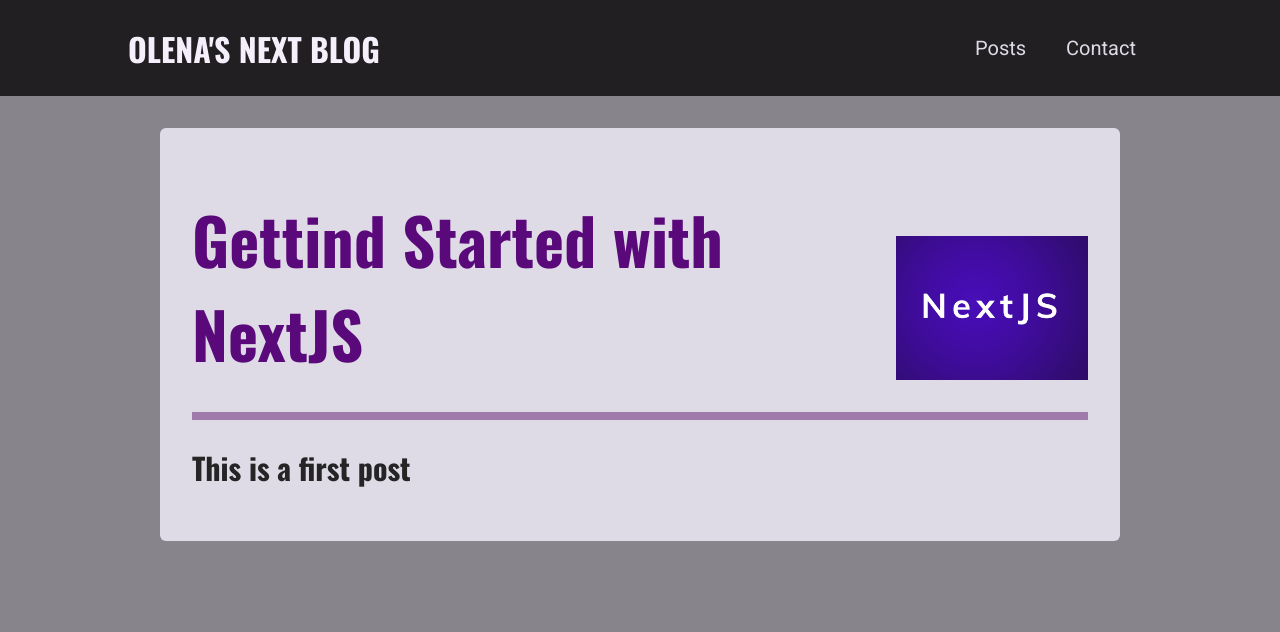
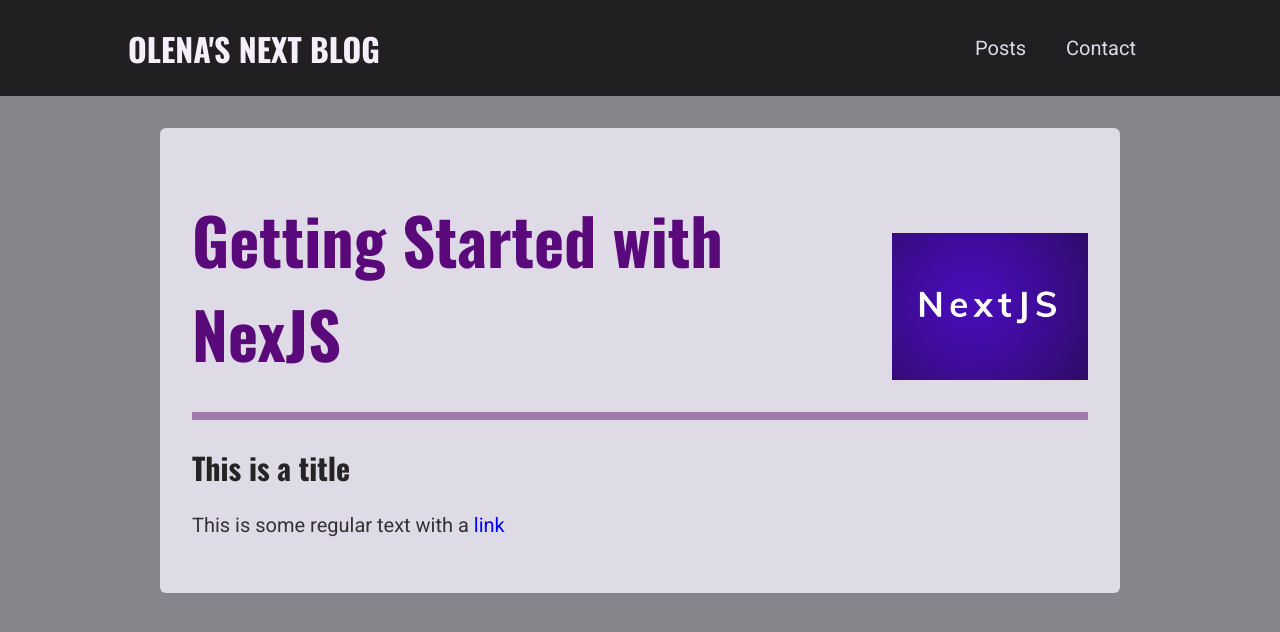
Before and after one commit to olena-ole/next-blog-app, a Next.js app: page /posts/getting-started-with-nextjs in a window 1280 px wide. Shown: the top 632 px of the page. Built offline with nearby package versions, Linux system fonts and the light colour scheme.

Commit message:
rendered dynamic post pages and paths

```diff
--- a/components/posts/post-detail/post-content.js
+++ b/components/posts/post-detail/post-content.js
@@ -3,21 +3,23 @@
 
 import PostHeader from './post-header';
 
-const DUMMY_POST = {
-    slug: 'getting-started-with-nextjs',
-    title:'Gettind Started with NextJS',
-    image:'getting-started-nextjs.png',
-    date: '2022-02-10',
-    content: '# This is a first post'
-};
+// const DUMMY_POST = {
+//     slug: 'getting-started-with-nextjs',
+//     title:'Gettind Started with NextJS',
+//     image:'getting-started-nextjs.png',
+//     date: '2022-02-10',
+//     content: '# This is a first post'
+// };
 
-export default function PostContent() {
-    const imagePath = `/images/posts/${DUMMY_POST.slug}/${DUMMY_POST.image}`;
+export default function PostContent(props) {
+    const { post } = props;
+
+    const imagePath = `/images/posts/${post.slug}/${post.image}`;
 
     return (
         <article className={classes.content}>
-            <PostHeader title={DUMMY_POST.title} image={imagePath} />
-            <ReactMarkdown>{DUMMY_POST.content}</ReactMarkdown>
+            <PostHeader title={post.title} image={imagePath} />
+            <ReactMarkdown>{post.content}</ReactMarkdown>
         </article>
     );
 };
--- a/lib/posts-util.js
+++ b/lib/posts-util.js
@@ -5,12 +5,15 @@
 
 const postsDirectory = path.join(process.cwd(), 'posts');
 
-function getPostData(fileName) {
-    const filePath = path.join(postsDirectory, fileName);
+export function getPostFiles() {
+    return fs.readdirSync(postsDirectory);
+};
+
+export function getPostData(postIdentifier) {
+    const postSlug = postIdentifier.replace(/\.md$/, '');    // removes the file extension if exists
+    const filePath = path.join(postsDirectory, `${postSlug}.md`);
     const fileContent = fs.readFileSync(filePath, 'utf-8');
     const { data, content } = matter(fileContent);
-
-    const postSlug = fileName.replace(/\.md$/, '');    // removes the file extension
 
     const postData = {
         slug: postSlug,
@@ -22,7 +25,7 @@
 };
 
 export function getAllPosts() {
-    const postFiles = fs.readdirSync(postsDirectory);
+    const postFiles = getPostFiles();
 
     const allPosts = postFiles.map(postFile => getPostData(postFile));
 
--- a/package.json
+++ b/package.json
@@ -12,6 +12,6 @@
     "next": "10.0.6",
     "react": "17.0.1",
     "react-dom": "17.0.1",
-    "react-markdown": "^8.0.4"
+    "react-markdown": "^6.0.3"
   }
 }
--- a/pages/index.js
+++ b/pages/index.js
@@ -14,7 +14,6 @@
 
 export function getStaticProps() {
     const featuredPosts = getFeaturedPosts();
-
     return {
         props: {
             posts: featuredPosts
--- a/pages/posts/[slug].js
+++ b/pages/posts/[slug].js
@@ -1,5 +1,30 @@
 import PostContent from '../../components/posts/post-detail/post-content';
+import { getPostData, getPostFiles } from '../../lib/posts-util';
 
-export default function PostPage() {
-    return <PostContent />
+export default function PostPage(props) {
+    return <PostContent post={props.post}/>
 };
+
+export function getStaticProps(context) {
+    const { params } = context;
+    const { slug } = params;
+
+    const postData = getPostData(slug);
+
+    return {
+        props: {
+            post: postData,
+        },
+        revalidate: 600
+    }
+};
+
+export function getStaticPaths() {
+    const postFiles = getPostFiles();
+    const slugs = postFiles.map(slug => slug.replace(/\.md$/, ''));
+
+    return {
+        paths: slugs.map(slug => ({ params: { slug: slug } })),
+        fallback: false
+    };
+};
```
Also changed, not shown: 1 other file (tests, documents, lock files or other folders).
